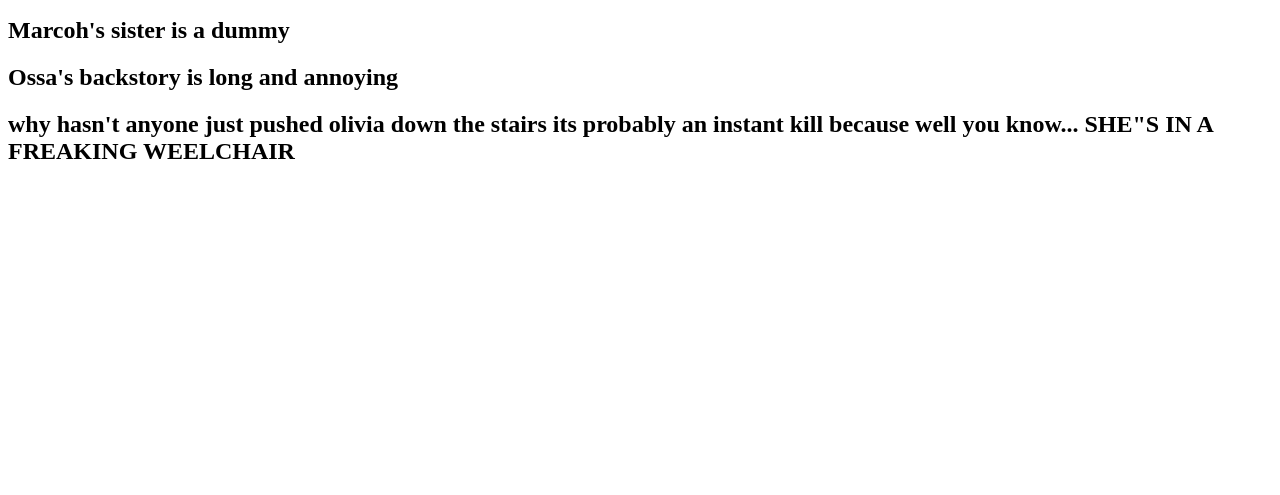
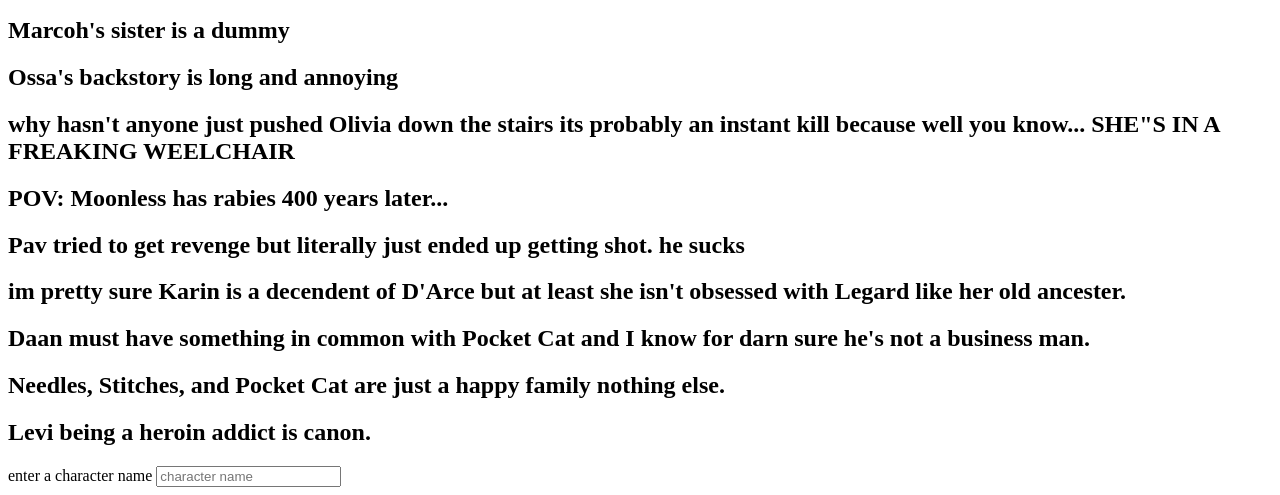
Before and after one commit to 5bridgesj/5bridgesj.github.io, a plain HTML site: page index.html in a window 1280 px wide. Shown: the part 592-1087 px from the top of the page. Before the commit the page ends 800 px from the top, so only its background shows below. Drawn offline with Linux system fonts and the light colour scheme.

Commit message:
Update index.html

```diff
--- a/index.html
+++ b/index.html
@@ -20,7 +20,17 @@
 <h2> Marinas dad was right in his beliefs</h2>
 <h2>Marcoh's sister is a dummy</h2>
 <h2>Ossa's backstory is long and annoying</h2>
-<h2>why hasn't anyone just pushed olivia down the stairs its probably an instant kill because well you know... SHE"S IN A FREAKING WEELCHAIR</h2>
+<h2>why hasn't anyone just pushed Olivia down the stairs its probably an instant kill because well you know... SHE"S IN A FREAKING WEELCHAIR</h2>
+<h2> POV: Moonless has rabies 400 years later... </h2>
+<h2> Pav tried to get revenge but literally just ended up getting shot. he sucks</h2>
+<h2> im pretty sure Karin is a decendent of D'Arce but at least she isn't obsessed with Legard like her old ancester.</h2>
+<h2> Daan must have something in common with Pocket Cat and I know for darn sure he's not a business man.</h2>
+<h2>  Needles, Stitches, and Pocket Cat are just a happy family nothing else.</h2>
+<h2> Levi being a heroin addict is canon. </h2>
+<form action="/page.php" method="get">
+<label for="character">enter a character name</label>
+<input type="text" id="character" name="character" placeholder="character name"></form>
+
 
 
 </body>
```
